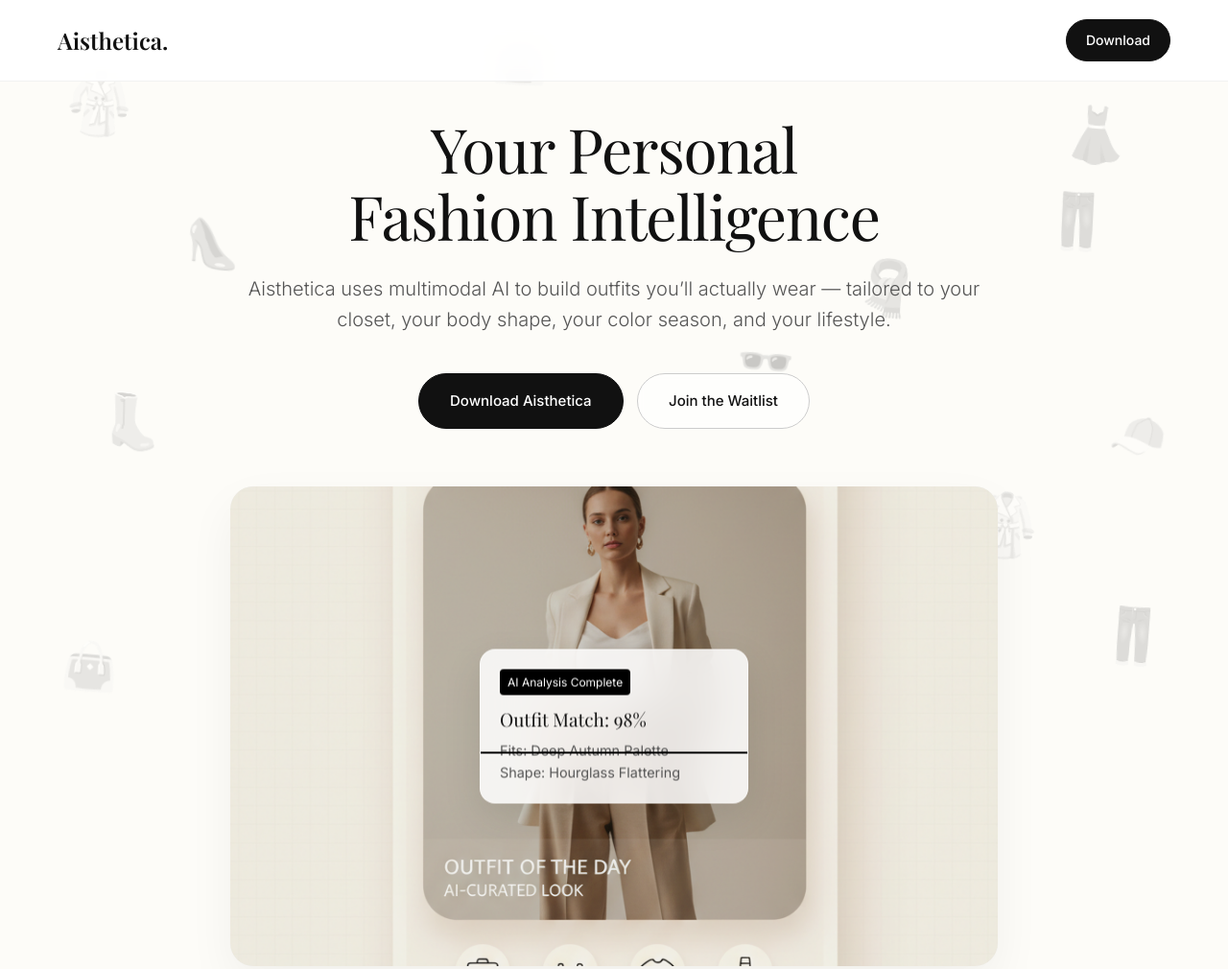
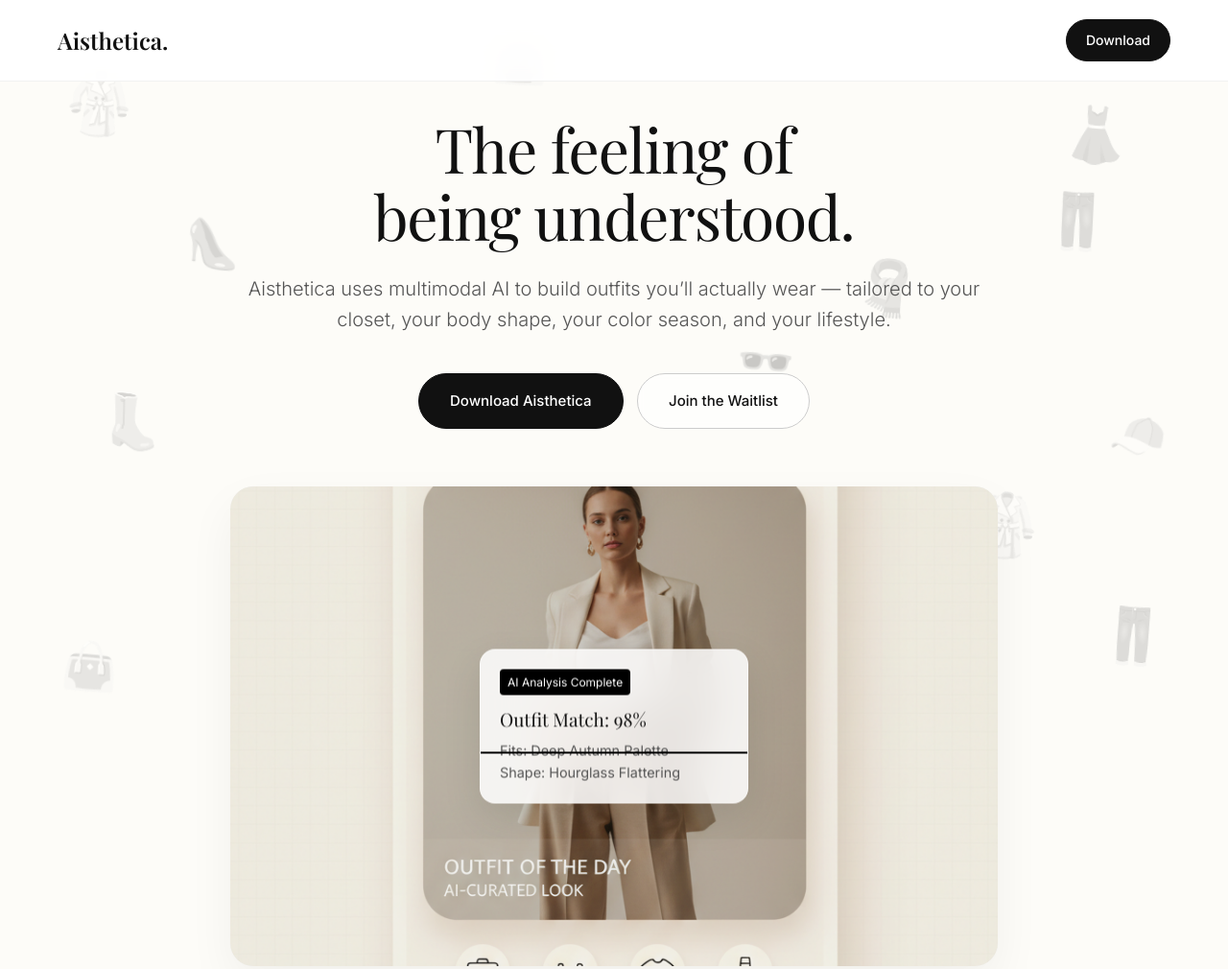
Before and after one commit to sanjana1311/Aisthetica, a plain HTML site: page index.html in a window 1280 px wide. Shown: the top 1010 px of the page at 96% size. Drawn offline with nearby package versions, Linux system fonts and the light colour scheme; a web font is replaced by a local one.

Commit message:
index.html

```diff
--- a/index.html
+++ b/index.html
@@ -182,7 +182,7 @@
             width: 100%;
             height: 100%;
             object-fit: cover;
-            /* PATH CONFIRMED: Using file in root folder */
+            /* Using file in root folder */
             background-image: url("Home Tab_ Clean Editorial Style.png");
             background-position: center;
             background-size: cover;
@@ -494,7 +494,9 @@
     <section class="hero">
         <div class="container">
             <div class="hero-content fade-in">
-                <h1>Your Personal<br>Fashion Intelligence</h1>
+                <!-- UPDATED HEADLINE TO YOUR TAGLINE -->
+                <h1>The feeling of<br>being understood.</h1>
+                <!-- PARAGRAPH TEXT CONFIRMED -->
                 <p>Aisthetica uses multimodal AI to build outfits you’ll actually wear — tailored to your closet, your body shape, your color season, and your lifestyle.</p>
 
                 <div class="cta-group">
@@ -582,14 +584,14 @@
                     <p>A multimodal stylist you can talk to. "I have a date at a wine bar, it's raining, and I want to wear my black boots." Aira builds the rest.</p>
                 </div>
                 <div class="feature-visual">
-                    <!-- PATH CONFIRMED: Image in root folder, corrected filename -->
+                    <!-- Image in root folder -->
                     <img src="Copy of Aira Chat Interface.png" alt="Aira AI Stylist UI">
                 </div>
             </div>
 
             <div class="feature-block fade-in">
                 <div class="feature-visual">
-                    <!-- PATH CONFIRMED: Image in root folder -->
+                    <!-- Image in root folder -->
                     <img src="Color Analysis UI_ Selfie Scan.png" alt="Color Analysis UI">
                 </div>
                 <div class="feature-text">
@@ -604,14 +606,14 @@
                     <p>We don't just categorize you; we style you. "For Hourglass shapes, emphasize the waist." Aisthetica filters your own closet for the most flattering cuts.</p>
                 </div>
                 <div class="feature-visual">
-                    <!-- PATH CONFIRMED: Image in root folder -->
+                    <!-- Image in root folder -->
                     <img src="Detailed Body Shape Analysis UI.png" alt="Body Shape Analysis UI">
                 </div>
             </div>
 
             <div class="feature-block fade-in">
                 <div class="feature-visual">
-                    <!-- PATH CONFIRMED: Image in root folder -->
+                    <!-- Image in root folder -->
                     <img src="Trip Planner_ Paris Calendar UI.png" alt="Trip Wardrobe Planner UI">
                 </div>
                 <div class="feature-text">
```
